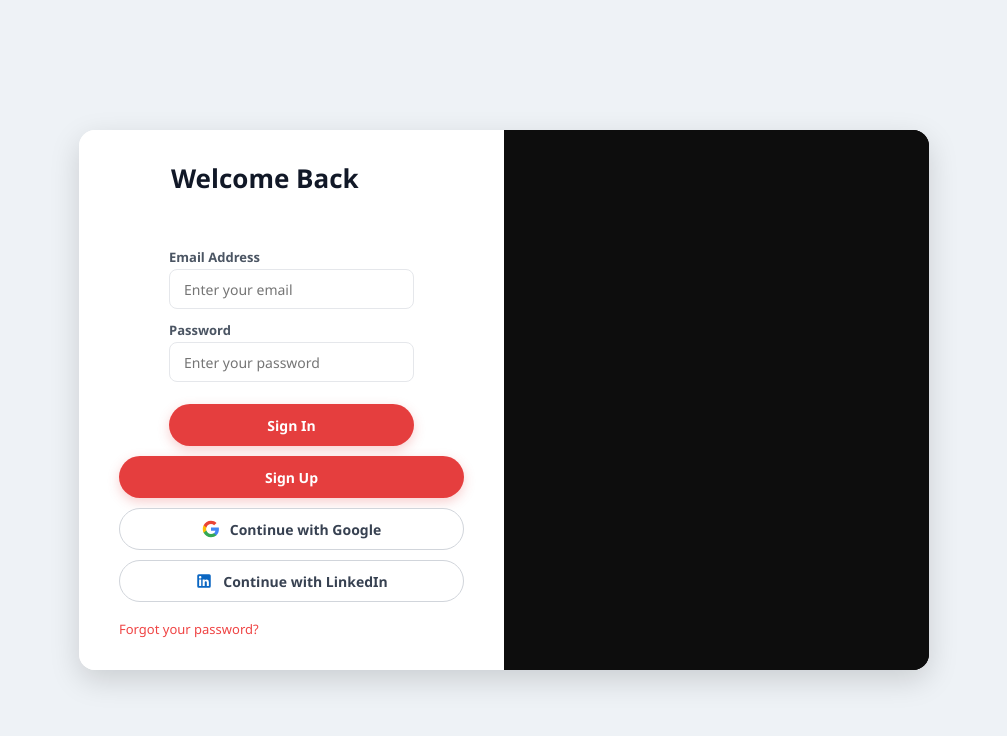
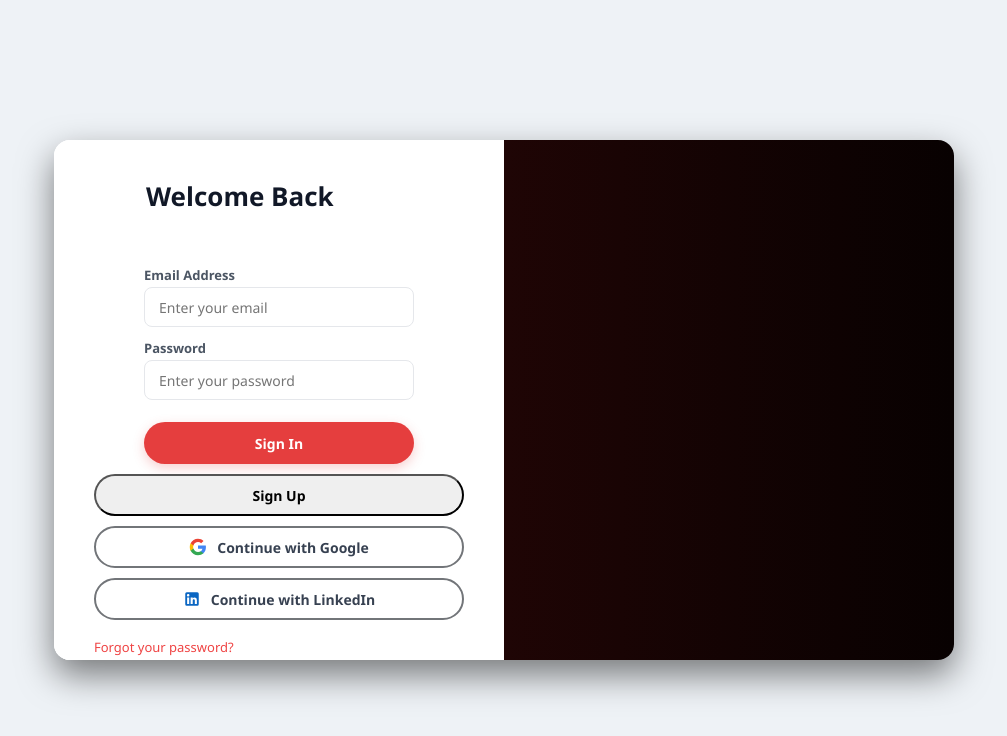
Before and after one commit to Suryadeb-Dangar/login-page, a React (Vite) app: page / in a window 1280 px wide. Shown: the top 736 px of the page, without its empty margins (136-1143 px from the left). Built offline with nearby package versions, Linux system fonts and the light colour scheme.

Commit message:
added asset

```diff
--- a/src/App.jsx
+++ b/src/App.jsx
@@ -8,9 +8,6 @@ function App() {
       <div className="auth-left-panel">
         <LoginForm />
       </div>
-
-      {/* KEEP THIS PANEL COMPLETELY EMPTY */}
-      {/* Having text inside here was causing the duplicate "Forgot your password?" on the black side */}
       <div className="auth-right-panel"></div>
     </div>
   );
--- a/src/index.css
+++ b/src/index.css
@@ -21,7 +21,7 @@ body {
   height: 520px;
   border-radius: 16px;
   overflow: hidden;
-  box-shadow: 0 15px 35px rgba(0, 0, 0, 0.2);
+  box-shadow: 0 15px 35px rgba(0, 0, 0, 0.5);
   padding: 0 !important;
   position: relative;
 
@@ -45,9 +45,9 @@ body {
 }
 
 .auth-page h2 {
+  color: red;
   margin-top: 50px;
   margin-bottom: 15px;
-  color: #111111;
   font-size: 26px;
   font-weight: 700;
   text-align: left !important;
@@ -164,18 +164,6 @@ body {
 }  */
 
 /* Outer Card Container Layout */
-.auth-page {
-  display: flex !important;
-  flex-direction: row !important;
-  width: 850px !important;
-  max-width: 95vw !important;
-  min-height: 540px !important;
-  margin: 40px auto !important;
-  border-radius: 16px !important;
-  overflow: hidden !important;
-  box-shadow: 0 10px 30px rgba(0, 0, 0, 0.15) !important;
-  background-color: #ffffff !important;
-}
 
 /* Left Panel - Contains all inputs & buttons aligned to the left */
 .auth-left-panel {
@@ -194,7 +182,7 @@ body {
 .auth-right-panel {
   flex: 1 1 50% !important;
   width: 50% !important;
-  background-color: #0d0d0d !important;
+  background-image: url("../");
 }
 
 /* Form Container & Elements Stretch Across Left Panel */
@@ -270,8 +258,7 @@ body {
 
 /* Sign In & Sign Up: Identical Background, Text Color & Shadow */
 .btn-primary,
-.btn-signin,
-.btn-signup {
+.btn-signin {
   background-color: #e53e3e !important; /* Red accent color */
   color: #ffffff !important;
   border: none !important;
@@ -287,7 +274,7 @@ body {
 .btn-social {
   background-color: #ffffff !important;
   color: #374151 !important;
-  border: 1px solid #d1d5db !important;
+  border: 2px solid #727579 !important;
   gap: 10px !important;
 }
 
```
Also changed, not shown: assets/red-image.jpg (added).
